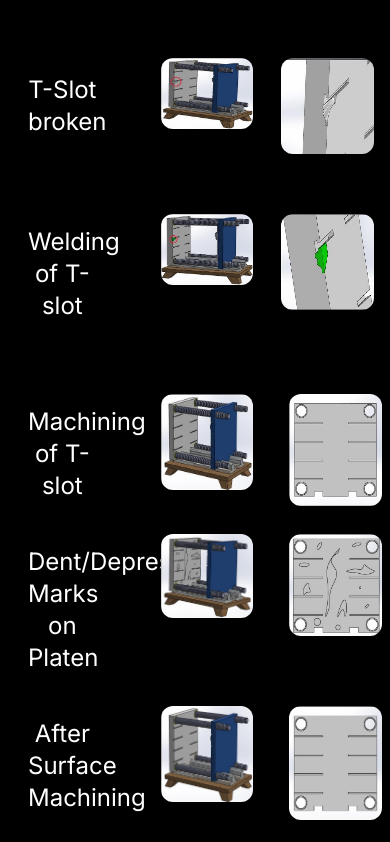
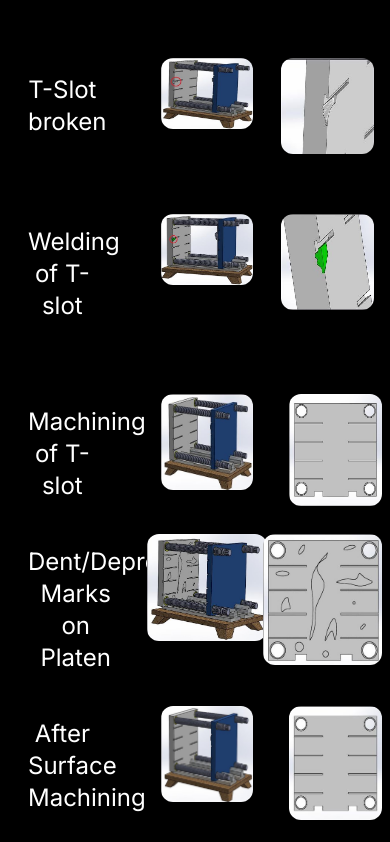
Before and after one commit to krishnaragu/Mardia-DieCast, a Next.js app: page /PMM in a window 390 px wide. Shown: the part 2689-3531 px from the top of the page. Built offline with nearby package versions, Linux system fonts and the light colour scheme.

Commit message:
pmm page modified

```diff
--- a/app/PMM/page.js
+++ b/app/PMM/page.js
@@ -53,7 +53,7 @@ const page = () => {
                 </figure>
             </div>
             <div className='pt-5'>
-                <figure className='grid grid-cols-3 gap-10 justify-between'>
+                <figure className='grid grid-cols-3 lg:gap-10 justify-between'>
                     <p className='text-2xl p-3 align-middle text-center mt-auto mb-auto'>Dent/Depression Marks on Platen</p>
                     <Image src={"/assets/pmm/dent-depression-marks-on-platen1.jpg"} width={323} height={247} alt='dent-depression-marks-on-platen1' className='rounded-xl ml-3 hover:scale-105' />
                     <Image src={"/assets/pmm/dent-depression-marks-on-platen2.jpg"} width={289} height={162} alt='dent-depression-marks-on-platen2' className='rounded-xl ml-2 hover:scale-105' />
```
